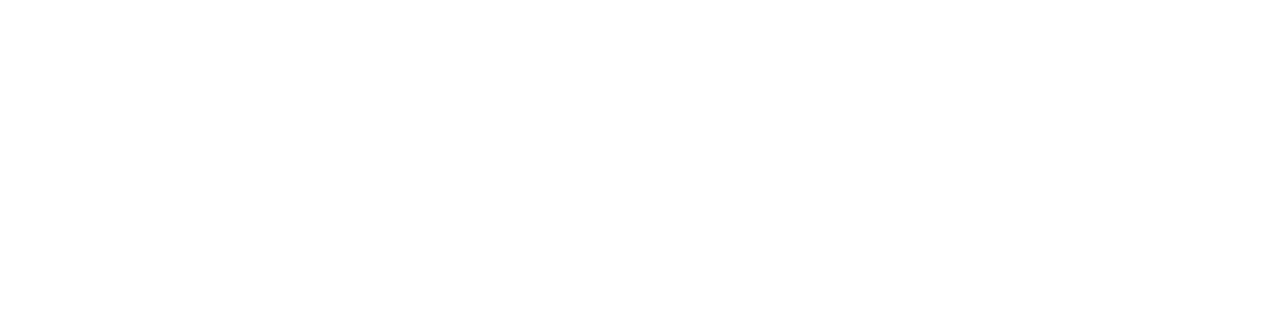
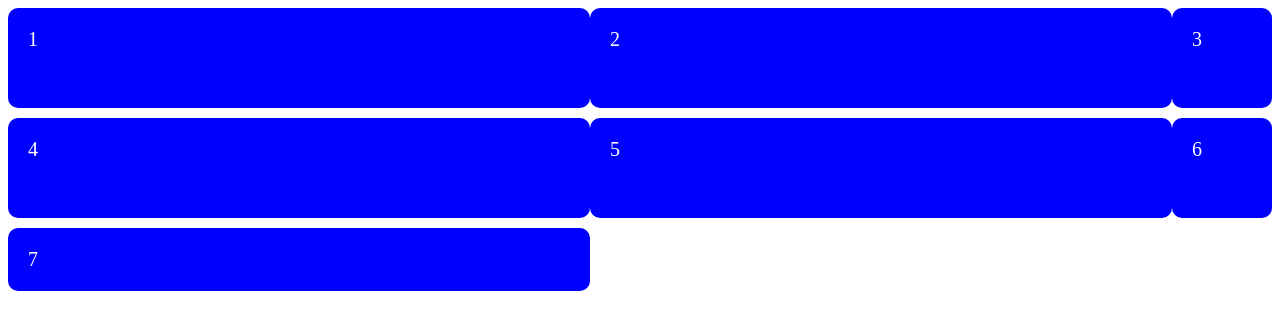
Before and after one commit to pedroguedes9/HTML-CSS-B7, a plain HTML site: page CSS-Grid/index.html in a window 1280 px wide. Drawn offline with Linux system fonts and the light colour scheme.

Commit message:
estudo do grid

```diff
--- a/CSS-Grid/index.html
+++ b/CSS-Grid/index.html
@@ -8,7 +8,13 @@
 </head>
 <body>
     <div class="container">
-
+        <div class="item">1</div>
+        <div class="item">2</div>
+        <div class="item">3</div>
+        <div class="item">4</div>
+        <div class="item">5</div>
+        <div class="item">6</div>
+        <div class="item">7</div>
     </div>
 </body>
 </html>
--- a/CSS-Grid/style.css
+++ b/CSS-Grid/style.css
@@ -0,0 +1,13 @@
+.container {
+    display: grid;
+    grid-template-columns: auto auto 100px;
+    grid-template-rows: 100px 100px;
+    row-gap: 10px;
+}
+div .item {
+    background-color: blue;
+    border-radius: 10px;
+    padding: 20px;
+    color: white;
+    font-size: 20px;
+}
```
